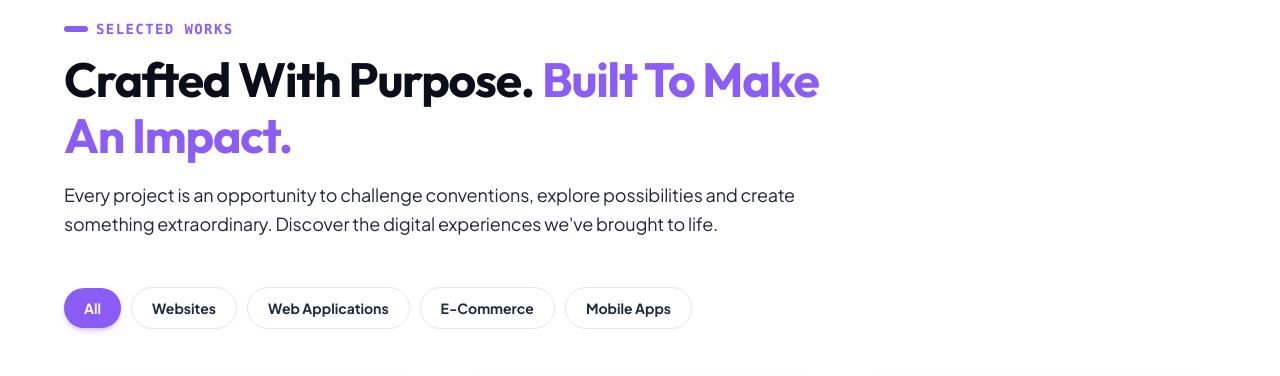
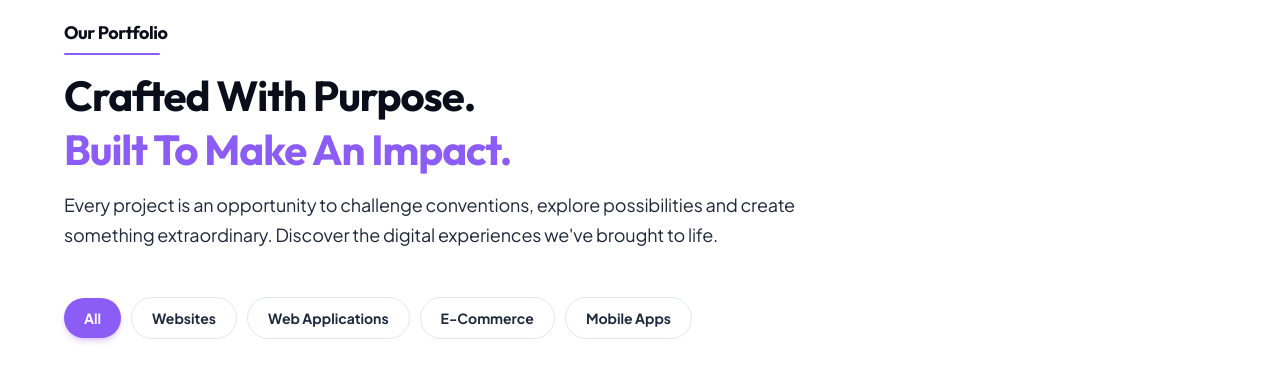
Before and after one commit to harithashree47/InWebz, a React (Vite) app in the folder frontend/: page / in a window 1280 px wide. Shown: the part 3600-3976 px from the top of the page. Built offline with nearby package versions, Linux system fonts and the light colour scheme; grey boxes are pictures that could not be loaded.

Commit message:
project section ui  text style updated

```diff
--- a/frontend/src/index.css
+++ b/frontend/src/index.css
@@ -120,3 +120,12 @@
 .reveal-delay-6 {
   transition-delay: 600ms;
 }
+
+@media (prefers-reduced-motion: reduce) {
+  .reveal,
+  .reveal.visible {
+    opacity: 1;
+    transform: none;
+    transition: none;
+  }
+}
--- a/frontend/src/pages/Projects.jsx
+++ b/frontend/src/pages/Projects.jsx
@@ -1,6 +1,7 @@
 import React, { useState } from 'react';
 import { ArrowRight, ExternalLink, Eye, X } from 'lucide-react';
 import Button from '../components/common/Button';
+import FadeIn from '../components/common/FadeIn';
 
 const CATEGORIES = [
   { id: 'all', label: 'All' },
@@ -86,23 +87,28 @@ export default function Projects() {
     <section id="projects" className="relative py-20 sm:py-28 overflow-hidden bg-white w-full border-t border-slate-100">
       <div className="w-full px-4 sm:px-8 lg:px-12 xl:px-16">
         {/* Section Header */}
-        <div className="max-w-3xl mb-12 text-left">
-          <div className="text-xs sm:text-sm font-bold tracking-widest uppercase text-[#8B5CF6] font-mono flex items-center gap-2 mb-3">
-            <span className="h-1.5 w-6 rounded-full bg-[#8B5CF6] inline-block" />
-            SELECTED WORKS
+        <FadeIn delay={1} className="max-w-3xl mb-12 text-left">
+          <div className="inline-block mb-4">
+            <span className="text-base sm:text-lg font-bold font-heading text-[#090e1a] tracking-tight">
+              Our Portfolio
+            </span>
+            <span className="block h-[2.5px] w-24 bg-[#8B5CF6] rounded-full mt-1.5" />
           </div>
 
-          <h2 className="text-3xl sm:text-4xl lg:text-5xl font-bold font-heading text-[#090e1a] tracking-tight leading-[1.18]">
+          <h2 className="text-3xl sm:text-4xl lg:text-[42px] font-bold font-heading text-[#090e1a] tracking-tight leading-[1.18]">
             Crafted With Purpose.{' '}
-            <span className="text-[#8B5CF6] font-bold">Built To Make An Impact.</span>
+            <span className="block mt-1 text-[#8B5CF6]">
+              Built To Make An Impact.
+            </span>
           </h2>
 
           <p className="text-base sm:text-lg text-[#1e293b] font-normal leading-relaxed mt-4">
             Every project is an opportunity to challenge conventions, explore possibilities and create something extraordinary. Discover the digital experiences we've brought to life.
           </p>
-        </div>
+        </FadeIn>
 
         {/* Filter Tabs */}
+        <FadeIn delay={2}>
           <div className="flex flex-wrap items-center gap-2.5 mb-12">
             {CATEGORIES.map((cat) => {
               const isActive = activeCategory === cat.id;
@@ -121,14 +127,13 @@ export default function Projects() {
               );
             })}
           </div>
+        </FadeIn>
 
         {/* Projects Grid on clean white */}
         <div className="grid grid-cols-1 md:grid-cols-2 lg:grid-cols-3 gap-8">
-          {filteredProjects.map((project) => (
-            <div
-              key={project.id}
-              className="bg-white rounded-3xl overflow-hidden border border-slate-200/80 shadow-soft-card hover:border-violet-300 hover:shadow-2xl transition-all duration-300 flex flex-col justify-between group"
-            >
+          {filteredProjects.map((project, index) => (
+            <FadeIn key={project.id} delay={(index % 3) + 1} className="h-full">
+              <div className="h-full bg-white rounded-3xl overflow-hidden border border-slate-200/80 shadow-soft-card hover:border-violet-300 hover:shadow-2xl transition-all duration-300 flex flex-col justify-between group">
                 <div>
                   {/* Visual Preview */}
                   <div className="relative aspect-[16/10] overflow-hidden bg-slate-900">
@@ -178,6 +183,7 @@ export default function Projects() {
                   </button>
                 </div>
               </div>
+            </FadeIn>
           ))}
         </div>
 
```
Lines whose indentation alone changed are shown as unchanged.
